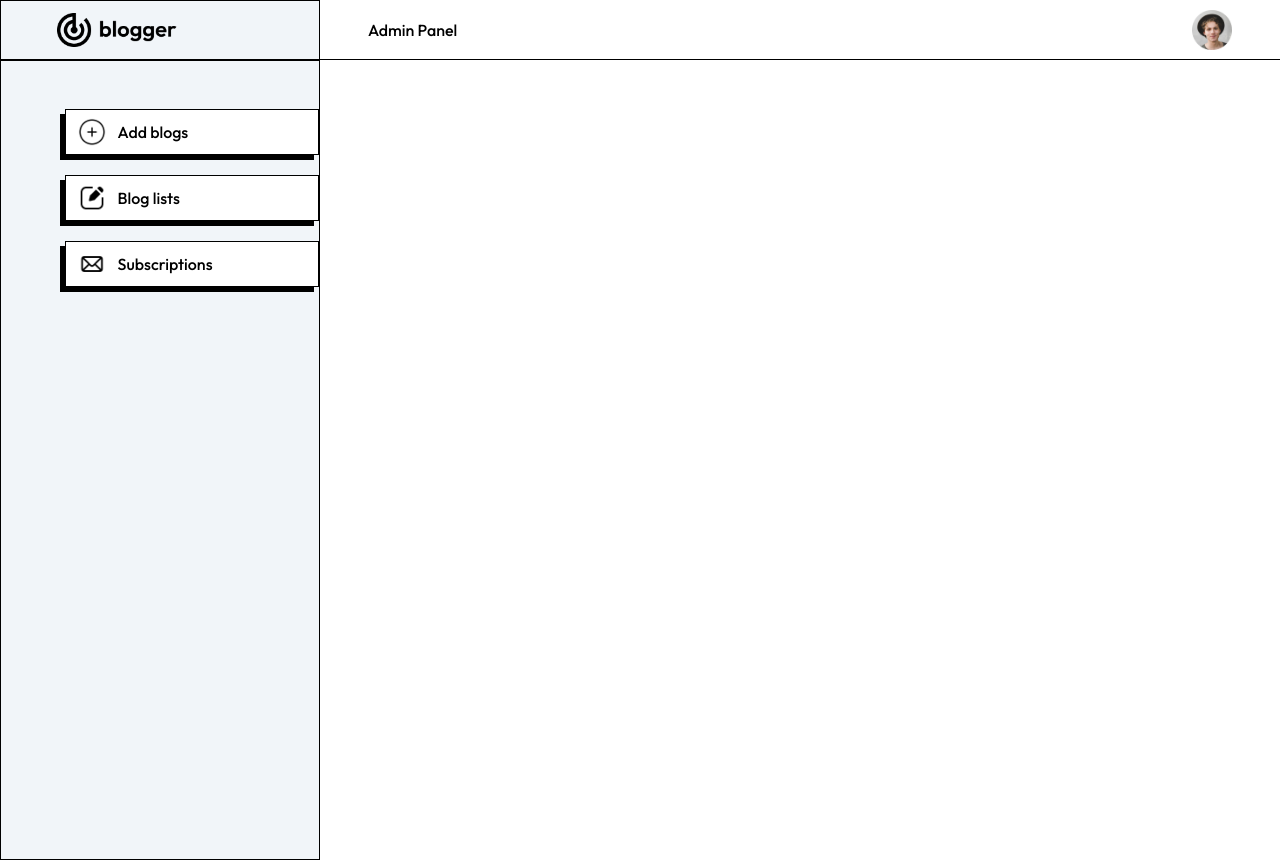
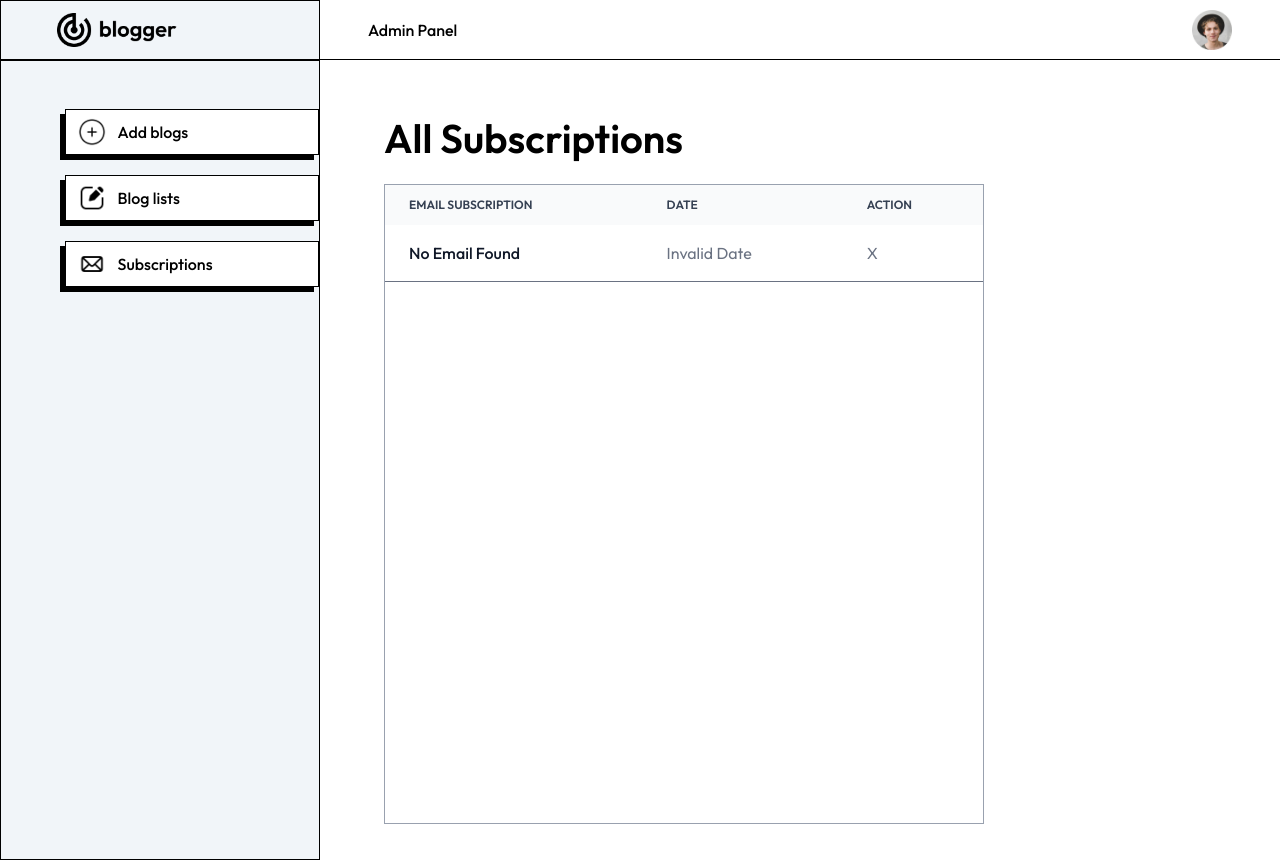
Before and after one commit to YehchanP/Blog-Application, a Next.js app: page /admin/subscriptions in a window 1280 px wide. Built offline with nearby package versions, Linux system fonts and the light colour scheme.

Commit message:
Added Subscription and Subscription Preview

```diff
--- /dev/null
+++ b/Components/AdminComponents/SubsTableItem.jsx
@@ -0,0 +1,20 @@
+import React from 'react'
+
+const SubsTableItem = ({email,date,deleteSub}) => {
+    const EmailDate = new Date(date);
+  return (
+    <tr className='bg-white border-b text-left'>
+        <th scope='row' className='px-6 py-4 font-medium text-gray-900 whitespace-nowrap'>
+            {email?email:"No Email Found"}
+        </th>
+        <td className='px-6 py-4 hidden sm:block'>
+            {EmailDate.toDateString()}
+        </td>
+        <td className='px-6 py-4 cursor-pointer'>
+            X
+        </td>
+    </tr>
+  )
+}
+
+export default SubsTableItem
--- a/Components/Header.jsx
+++ b/Components/Header.jsx
@@ -1,8 +1,29 @@
 import {assets} from '@/Assets/assets'
+import axios from 'axios';
 import Image from 'next/image'
-import React from 'react'
+import React, { useState } from 'react'
+import { toast } from 'react-toastify';
 
 const Header = () => {
+
+    const [email,setEmail] = useState("");
+
+    const onSubmitHandler = async (e) => {
+        e.preventDefault();
+        const formData = new FormData();
+        formData.append("email",email);
+        const response = await axios.post('/api/email',formData);
+        console.log("submitted");
+        if(response.data.success){
+            toast.success(response.data.msg);
+            setEmail("");
+            console.log("DB Email Added");
+
+        }else{
+            toast.error("Error");
+        }
+    }
+
   return (
     <div className='py-5 px-5 md:px-12 lg:px-28'>
         <div className='flex justify-between items-center'>
@@ -12,9 +33,9 @@ const Header = () => {
         <div className='text-center my-8'>
             <h1 className='text-7x1 sm:text-5x1 font-medium'>Latest Blogs</h1>
             <p className='mt-10 maw-w-[740px] m-auto text-xs sm:text-base'>Lorem ipsum dolor sit amet, consectetur adipiscing elit, sed do eiusmod tempor incididunt ut labore et dolore magna aliqua.Lorem ipsum dolor sit amet, consectetur adipiscing elit, sed do eiusmod tempor incididunt ut labore et dolore magna aliqua.Lorem ipsum dolor sit amet, consectetur adipiscing elit, sed do eiusmod tempor incididunt ut labore et dolore magna aliqua.</p>
-            <form className='flex justify-between maw-w-[500px] scale-75 sm:scale-100 mx-auto mt-10 border border-black shadow-[-7px_7px_0px_#000000]' action="">
-                <input type="email" placeholder='Enter your email' className='pl-4 outline-none'/>
-                <button type='submit' className='border-l border-black py-4 px-4 sm:px-8 active:bg-gray-600 active:text-white'>Subscribe</button>
+            <form onSubmit={onSubmitHandler} className='flex justify-between maw-w-[300px] scale-75 sm:scale-100 mx-auto mt-10 border border-black shadow-[-7px_7px_0px_#000000]' action="">
+                <input onChange={(e)=>setEmail(e.target.value)} value={email} type="email" placeholder='Enter your email' className='pl-4 outline-none'/>
+                <button type='submit' className='border-l border-black py-4 px-4 sm:px-8 active:bg-gray-600 active:text-white cursor-pointer'>Subscribe</button>
             </form>
         </div>
     </div>
--- a/app/admin/subscriptions/page.jsx
+++ b/app/admin/subscriptions/page.jsx
@@ -1,10 +1,35 @@
 'use client'
-import React from 'react'
+import SubsTableItem from '@/Components/AdminComponents/SubsTableItem'
+import React, { useState } from 'react'
 
 const page = () => {
+
+    const [emails, setEmails] = useState([]);
+
+
   return (
-    <div>
-
+    <div className='flex-1 pt-5 px-5 sm:pt-12 sm:pl-16'>
+        <h1>All Subscriptions</h1>
+        <div className='relative max-w-[600px] h-[80vh] overflow-x-auto mt-4 border border-gray-400 scrollbar-hide'>
+            <table className='w-full test-sm text-gray-500'>
+                <thead className='text-xs text-left text-gray-700 uppercase bg-gray-50'>
+                    <tr>
+                        <th scope='col' className='px-6 py-3'>
+                            Email Subscription
+                        </th>
+                        <th scope='col' className='hidden sm:block px-6 py-3'>
+                            Date
+                        </th>
+                        <th scope='col' className='px-6 py-3'>
+                            Action
+                        </th>
+                    </tr>
+                </thead>
+                <tbody>
+                    <SubsTableItem/>
+                </tbody>
+            </table>
+        </div>
     </div>
   )
 }
--- /dev/null
+++ b/app/api/email/route.js
@@ -0,0 +1,23 @@
+import { ConnectDB } from "@/lib/config/db";
+import EmailModel from "@/lib/models/EmailModel";
+import { NextResponse } from "next/server";
+
+const LoadDB = async () => {
+    await ConnectDB();
+}
+LoadDB();
+
+export async function POST(request){
+    const formData = await request.formData();
+    const emailData = {
+        email:`${formData.get('email')}`,
+    }
+
+    await EmailModel.create(emailData);
+    return NextResponse.json({success:true,msg:"Email Subscribed"})
+}
+
+export async function GET(request) {
+    const emails = await EmailModel.find({});
+    return NextResponse.json({emails});
+}
--- a/app/globals.css
+++ b/app/globals.css
@@ -1,7 +1,7 @@
 @import "tailwindcss";
 
 h1{
-    font-size: 60px;
+    font-size: 40px;
     font-weight: 900;
 }
 
--- a/app/page.js
+++ b/app/page.js
@@ -1,11 +1,13 @@
 'use client'
 import BlogList from "@/Components/BlogList";
 import Footer from "@/Components/Footer";
-import Header from "@/Components/Header"
+import Header from "@/Components/Header";
+import { ToastContainer, toast } from "react-toastify";
 
 export default function Home() {
   return (
     <>
+      <ToastContainer theme="dark"/>
       <Header/>
       <BlogList/>
       <Footer/>
--- /dev/null
+++ b/lib/models/EmailModel.js
@@ -0,0 +1,16 @@
+import mongoose from "mongoose";
+
+const Schema = new mongoose.Schema({
+    email:{
+        type:String,
+        required:true
+    },
+    date:{
+        type:Date,
+        default:Date.now()
+    }
+})
+
+const EmailModel = mongoose.models.email || mongoose.model('email',Schema);
+
+export default EmailModel;
```
Also changed, not shown: public/1770089717230_blog_pic_3.png (deleted), public/1770127702627_blog_pic_1.png (added).
